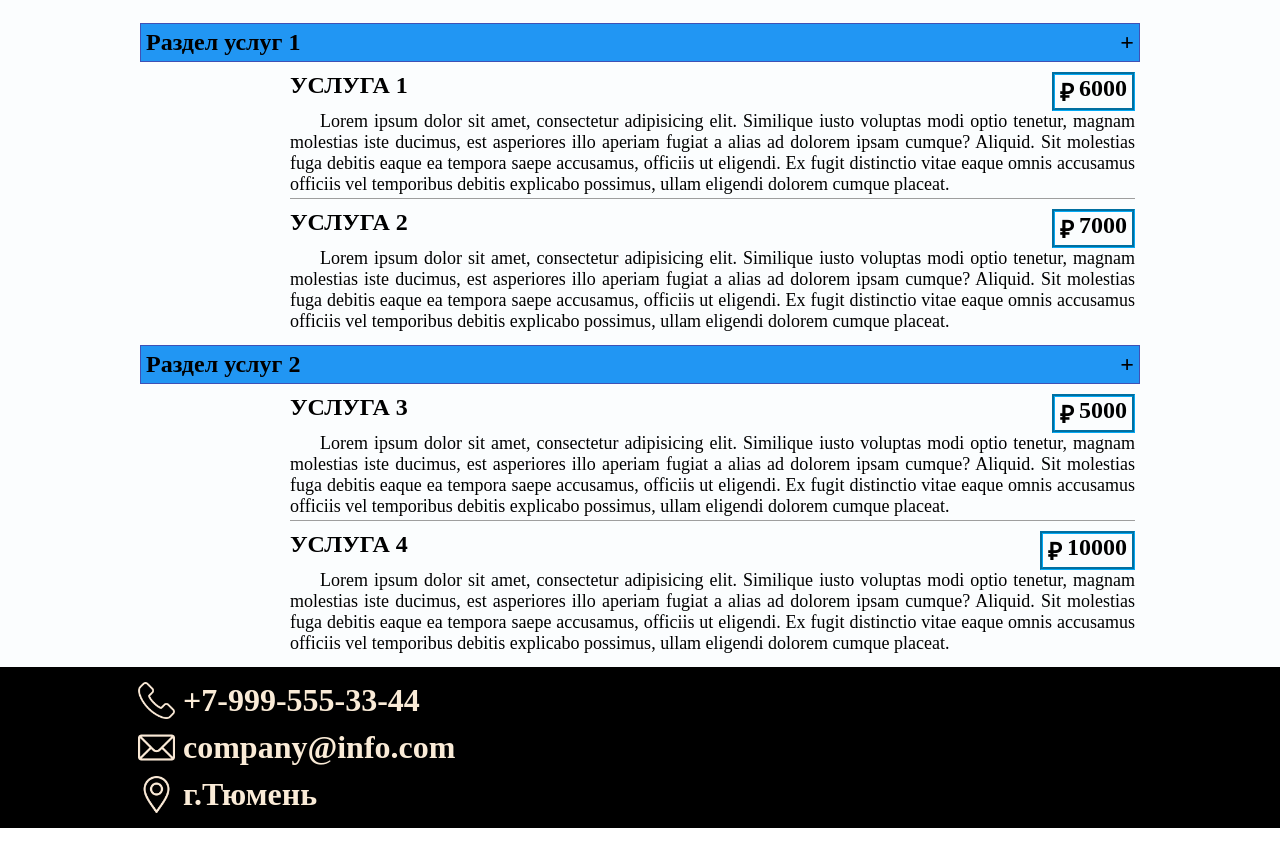
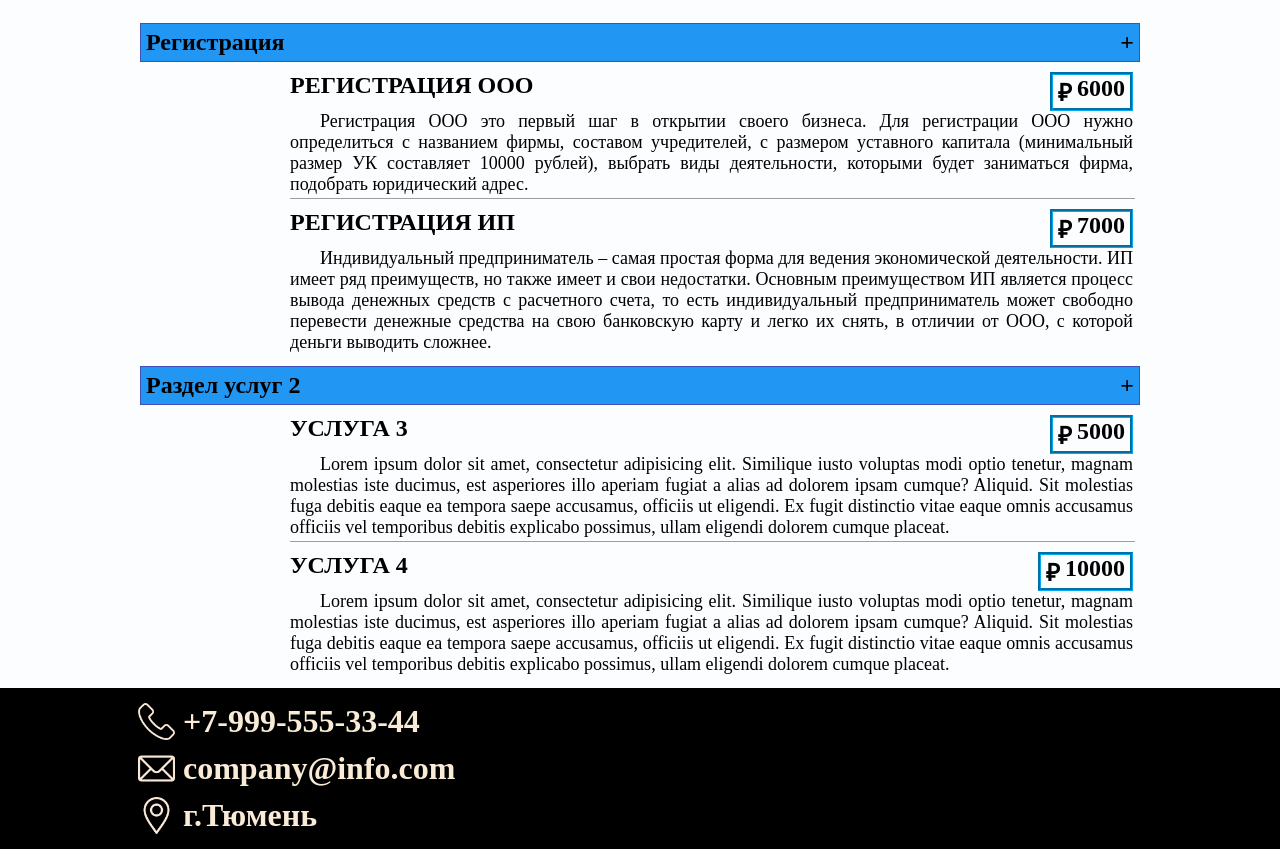
Before and after one commit to ivanoid1024/ivanoid1024.github.io, a plain HTML site: page index.html in a window 1280 px wide. Shown: the part 711-1560 px from the top of the page. Before the commit the page ends 1539 px from the top, so only its background shows below. Drawn offline with Linux system fonts and the light colour scheme.

```diff
--- a/css/banner.css
+++ b/css/banner.css
@@ -3,7 +3,7 @@
     /* max-width: 1440px; */
     /* display: flex; */
     /* justify-content: center; */
-    background-color: #9e92ab;
+    background-color: hsl(269 13% 70% / 1);
     height: 350px;
     font-size: x-large;
     margin-top: 60px;
--- a/css/services.css
+++ b/css/services.css
@@ -44,6 +44,7 @@
     border-bottom-style: solid;
     border-bottom-width: thin;
     padding-bottom: 3px;
+    padding-right: 2px;
 }
 
 .service-item-cntr:last-child {
@@ -78,6 +79,7 @@
     font-size: large;
     text-align: justify;
     text-indent: 30px;
+    /* padding-right: 5px; */
 }
 
 .service-items-cntr-active {
--- a/index.html
+++ b/index.html
@@ -117,52 +117,39 @@
             <div class="services-cntr">
                 <div class="service-section">
                     <div class="service-section-title-button-cntr">
-                        <div class="service-section-title">Раздел услуг 1</div>
+                        <div class="service-section-title">Регистрация</div>
                         <div class="service-section-button">+</div>
                     </div>
                     <div class="service-items-cntr">
                         <div class="service-item-cntr">
                             <div class="service-item-title-price">
-                                <div class="service-item-title"><a href="service-1.html">Услуга 1</a></div>
+                                <div class="service-item-title"><a href="service-1.html">Регистрация ООО</a></div>
                                 <div class="service-item-price-cntr">
                                     <div class="service-item-price-sign">₽</div>
                                     <div class="service-item-price">6000</div>
                                 </div>
                             </div>
-                            <div class="service-item-description">Lorem ipsum dolor sit amet, consectetur adipisicing
-                                elit.
-                                Similique iusto voluptas modi optio tenetur, magnam molestias iste ducimus, est
-                                asperiores
-                                illo
-                                aperiam fugiat a alias ad dolorem ipsam cumque? Aliquid.
-                                Sit molestias fuga debitis eaque ea tempora saepe accusamus, officiis ut eligendi. Ex
-                                fugit
-                                distinctio vitae eaque omnis accusamus officiis vel temporibus debitis explicabo
-                                possimus,
-                                ullam
-                                eligendi dolorem cumque placeat.
+                            <div class="service-item-description">Регистрация ООО это первый шаг в открытии своего
+                                бизнеса. Для регистрации ООО нужно определиться с названием фирмы, составом учредителей,
+                                с размером уставного капитала (минимальный размер УК составляет 10000 рублей), выбрать
+                                виды деятельности, которыми будет заниматься фирма, подобрать юридический адрес.
                             </div>
                         </div>
                         <div class="service-item-cntr">
                             <div class="service-item-title-price">
-                                <div class="service-item-title"><a href="http://services/1">Услуга 2</a></div>
+                                <div class="service-item-title"><a href="http://services/1">Регистрация ИП</a></div>
                                 <div class="service-item-price-cntr">
                                     <div class="service-item-price-sign">₽</div>
                                     <div class="service-item-price">7000</div>
                                 </div>
                             </div>
-                            <div class="service-item-description">Lorem ipsum dolor sit amet, consectetur adipisicing
-                                elit.
-                                Similique iusto voluptas modi optio tenetur, magnam molestias iste ducimus, est
-                                asperiores
-                                illo
-                                aperiam fugiat a alias ad dolorem ipsam cumque? Aliquid.
-                                Sit molestias fuga debitis eaque ea tempora saepe accusamus, officiis ut eligendi. Ex
-                                fugit
-                                distinctio vitae eaque omnis accusamus officiis vel temporibus debitis explicabo
-                                possimus,
-                                ullam
-                                eligendi dolorem cumque placeat.
+                            <div class="service-item-description">Индивидуальный предприниматель – самая простая форма
+                                для ведения экономической деятельности. ИП имеет ряд преимуществ, но также имеет и свои
+                                недостатки.
+                                Основным преимуществом ИП является процесс вывода денежных средств с расчетного счета,
+                                то есть индивидуальный предприниматель может свободно перевести денежные средства на
+                                свою банковскую карту и легко их снять, в отличии от ООО, с которой деньги выводить
+                                сложнее.
                             </div>
                         </div>
                     </div>
@@ -243,4 +230,5 @@
 </body>
 <script src="js/services.js"></script>
 <script src="js/menu-mobile.js"></script>
+
 </html>
```
